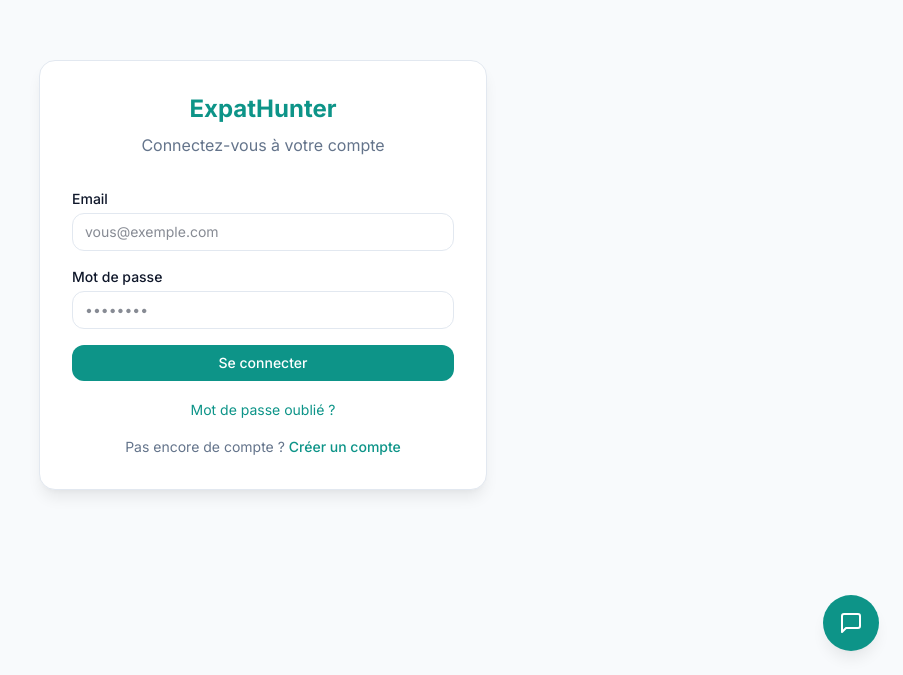
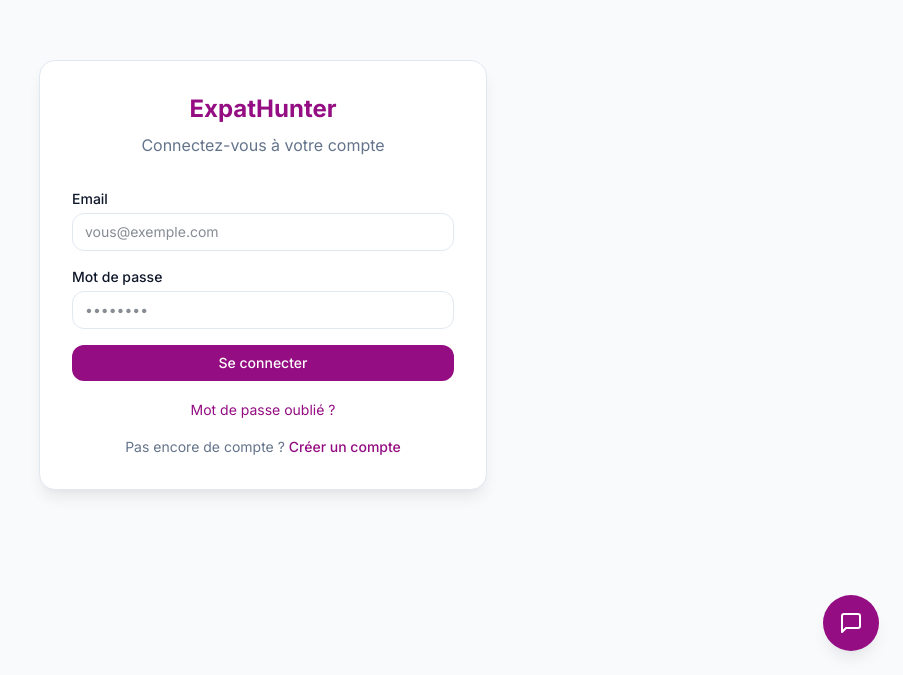
Before and after one commit to tipyaf/expat-hunter, a Next.js app in the folder apps/frontend/: page /login in a window 1280 px wide. Shown: the part 125-800 px from the top of the page, without its empty margins (377-1280 px from the left). Built offline with nearby package versions, Linux system fonts and the light colour scheme; no server answers.

Commit message:
design: update primary color to #940d82 in light mode (sc-86)
- Light mode: primary #0d9488 (teal) → #940d82 (purple-magenta)
- Dark mode: override primary to #14b8a6 (lighter teal, keeps original palette)
- Adjusted hover and light variants for both modes

```diff
--- a/apps/frontend/src/app/globals.css
+++ b/apps/frontend/src/app/globals.css
@@ -2,10 +2,10 @@
 @plugin "@tailwindcss/typography";
 
 @theme {
-  /* Primary palette — teal */
-  --color-primary: #0d9488;
-  --color-primary-hover: #0f766e;
-  --color-primary-light: #ccfbf1;
+  /* Primary palette — purple-magenta (light mode) */
+  --color-primary: #940d82;
+  --color-primary-hover: #7a0a6b;
+  --color-primary-light: #f5d0f0;
 
   /* Secondary — orange accent */
   --color-secondary: #f97316;
@@ -48,6 +48,9 @@
 }
 
 .dark {
+  --color-primary: #14b8a6;
+  --color-primary-hover: #0d9488;
+  --color-primary-light: #134e4a;
   --color-bg-light: #0f172a;
   --color-surface-light: #1e293b;
   --color-surface-raised: #334155;
@@ -56,7 +59,6 @@
   --color-text-subtle: #64748b;
   --color-border: #334155;
   --color-border-focus: #14b8a6;
-  --color-primary-light: #134e4a;
   --shadow-sm: 0 1px 2px 0 rgb(0 0 0 / 0.2);
   --shadow-md: 0 4px 6px -1px rgb(0 0 0 / 0.3), 0 2px 4px -2px rgb(0 0 0 / 0.2);
   --shadow-lg: 0 10px 15px -3px rgb(0 0 0 / 0.35), 0 4px 6px -4px rgb(0 0 0 / 0.2);
```
